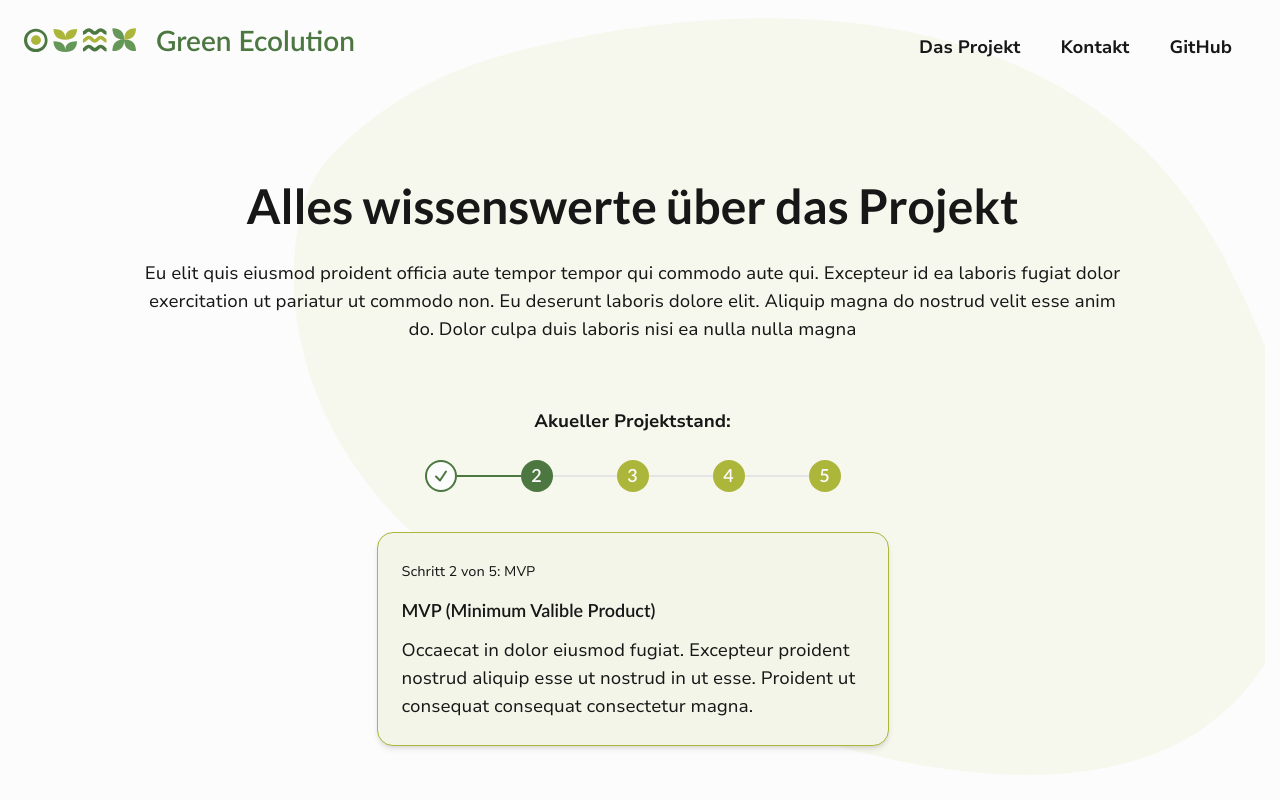
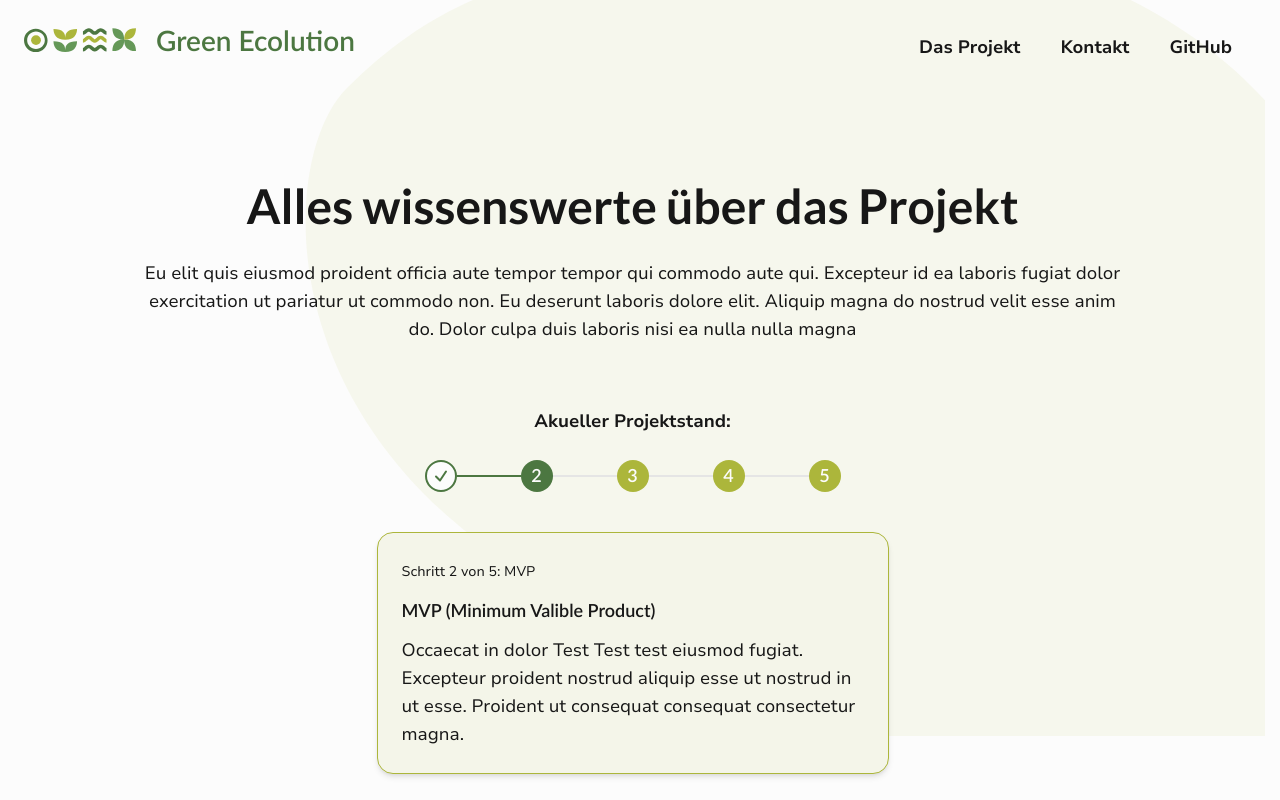
Before and after one commit to green-ecolution/project-website, a React (Vite) app: page /projekt in a window 1280 px wide. Shown: the top 800 px of the page. Built offline with nearby package versions, Linux system fonts and the light colour scheme.

Commit message:
fix: implement feedback

```diff
--- a/src/data/processSteps.tsx
+++ b/src/data/processSteps.ts
@@ -3,13 +3,13 @@ export const steps = [
         label: "Konzepterstellung",
         shortName: "Konzept",
         isCurrent: false,
-        description: "Occaecat in dolor eiusmod fugiat. Excepteur proident nostrud aliquip esse ut nostrud in ut esse. Proident ut consequat consequat consectetur magna."
+        description: "Duis proident veniam minim et labore sit ex laboris consequat ea mollit et. Aute ut fugiat ex commodo voluptate nulla esse esse adipisicing fugiat aliqua aliquip nisi. Eu adipisicing nulla culpa velit fugiat ipsum nostrud elit et cupidatat voluptate pariatur in. Ut consequat magna quis culpa est magna. Mollit proident nostrud sint labore voluptate ullamco minim magna laborum commodo sint est. Dolor proident mollit nostrud aute elit quis incididunt reprehenderit mollit ea magna commodo reprehenderit exercitation. Elit ipsum voluptate ullamco exercitation ut reprehenderit labore voluptate sint reprehenderit qui. Cillum occaecat aliquip ea quis tempor incididunt ad non."
     },
     {
         label: "MVP (Minimum Valible Product)",
         shortName: "MVP",
         isCurrent: true,
-        description: "Occaecat in dolor eiusmod fugiat. Excepteur proident nostrud aliquip esse ut nostrud in ut esse. Proident ut consequat consequat consectetur magna."
+        description: "Occaecat in dolor Test Test test eiusmod fugiat. Excepteur proident nostrud aliquip esse ut nostrud in ut esse. Proident ut consequat consequat consectetur magna."
     },
     {
         label: "Projektvorstellung 01",
--- a/src/tsx/App.tsx
+++ b/src/tsx/App.tsx
@@ -2,7 +2,7 @@ import { BrowserRouter, Routes, Route } from "react-router-dom";
 import HomePage from "./pages/HomePage";
 import ProjectPage from "./pages/ProjectPage";
 
-export default function App() {
+function App() {
   return (
     <BrowserRouter>
       <Routes>
@@ -14,3 +14,5 @@ export default function App() {
     </BrowserRouter>
   );
 }
+
+export default App;
--- a/src/tsx/components/Hero.tsx
+++ b/src/tsx/components/Hero.tsx
@@ -19,7 +19,7 @@ const Hero: React.FC<HeroProps> = ({ headline, description, type }) => {
     }
 
     return (
-        <section className={`relative overflow-x-hidden before:bg-cover before:w-4/5 before:h-full before:absolute before:-right-4 before:-top-16 before:-z-10 before:bg-no-repeat before:bg-left-top sm:before:-right-10 xl:before:bg-contain xl:before:bg-center
+        <section className={`relative overflow-hidden before:bg-cover before:w-4/5 before:h-[100vh] before:max-h-[45rem] before:absolute before:-right-4 before:-top-16 before:-z-10 before:bg-no-repeat sm:before:-right-10 lg:before:max-h-[55rem] xl:before:w-[70rem] xl:before:-right-40 2xl:before:right-[10%] 2xl:before:bg-contain
             ${type === 'project' ? 'before:bg-background-light-dot' : ''}`}
         >
             <div className="py-28 px-4 max-w-208 mx-auto md:px-6 lg:py-36 xl:py-44 xl:max-w-screen-lg">
```
